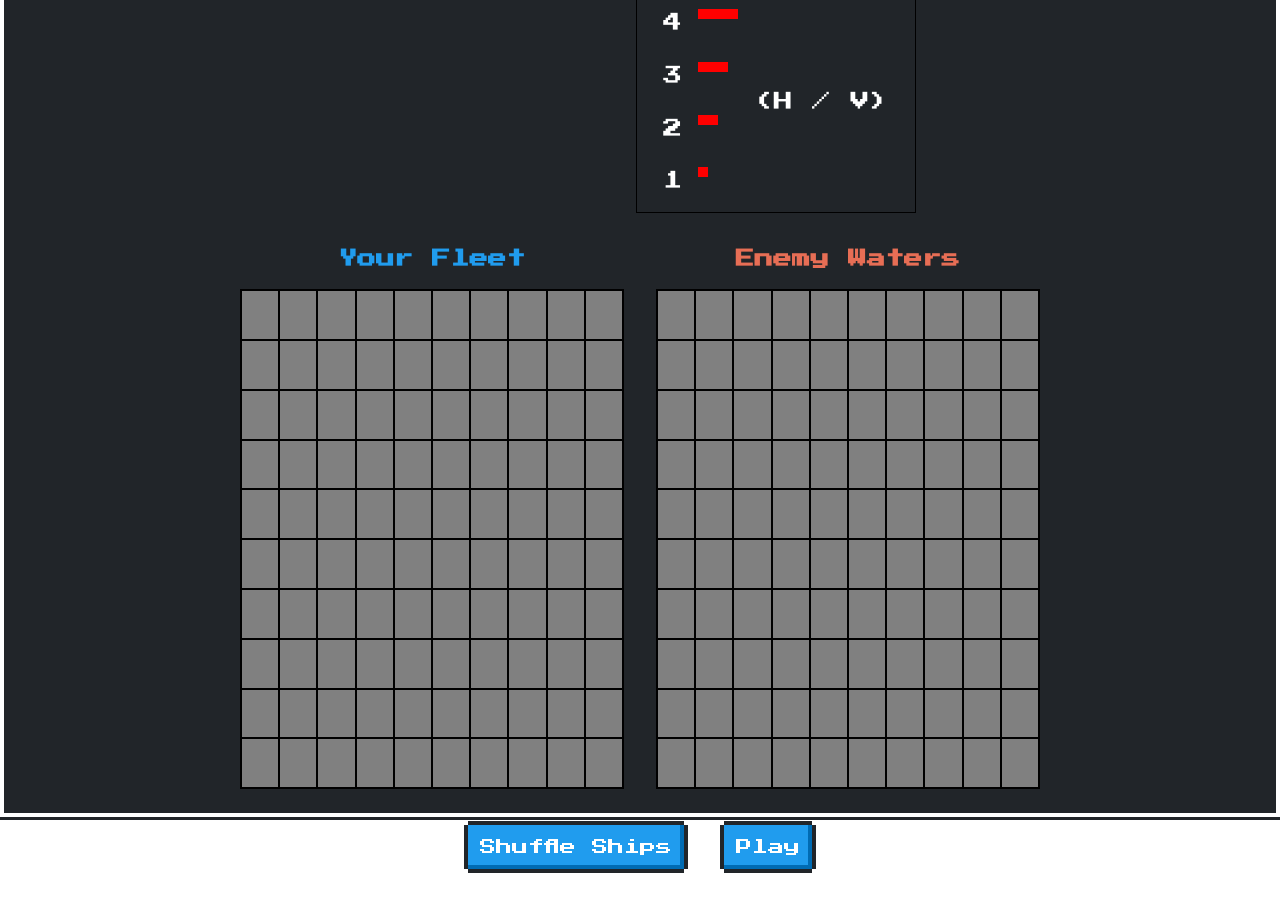
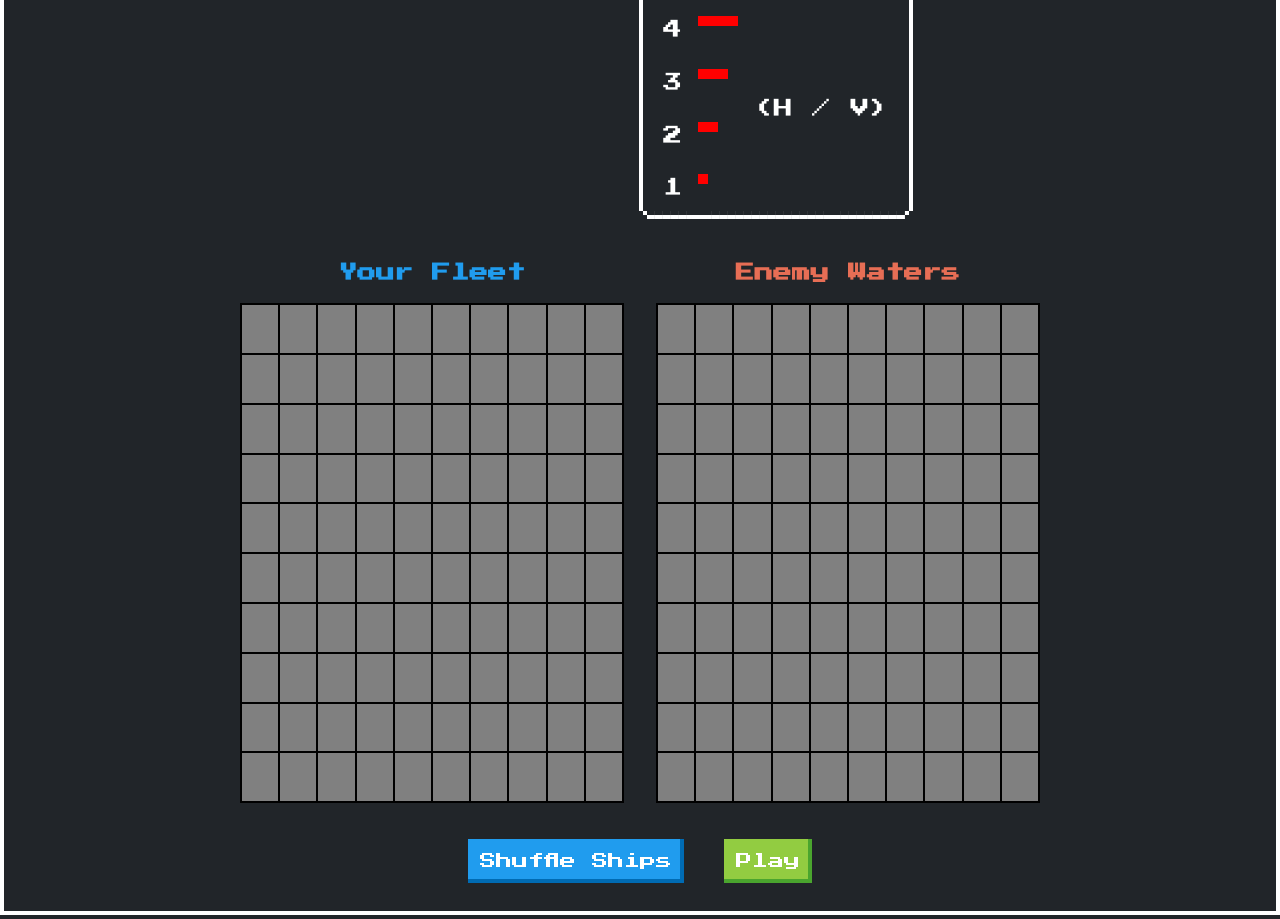
Before and after one commit to Appropriate32/Battleship, a website built with webpack: page src/template.html in a window 1280 px wide. Shown: the part 200-1119 px from the top of the page. Before the commit the page ends 1073 px from the top, so only its background shows below. Built offline with nearby package versions, Linux system fonts and the light colour scheme.

Commit message:
Some visual tweaks

```diff
--- a/src/styles.css
+++ b/src/styles.css
@@ -11,6 +11,8 @@ body {
   flex-direction: column;
   justify-content: center;
   align-items: center;
+  background-color: #212529 !important;
+  color: white;
 }
 
 header {
@@ -48,7 +50,6 @@ header {
 }
 
 .board-two .board-cell:hover {
-  background-color: rgba(86, 84, 84, 0.728);
   cursor: crosshair;
 }
 
@@ -99,6 +100,9 @@ header {
 .game-buttons {
   display: flex;
   gap: 2rem;
+
+  width: 100%;
+  justify-content: center;
 }
 
 .body-stuff {
@@ -114,7 +118,6 @@ header {
 
 .ships-container {
   min-width: 280px;
-  border: 1px solid black;
   padding: 1rem;
   display: flex;
   flex-direction: column;
--- a/src/template.html
+++ b/src/template.html
@@ -23,7 +23,7 @@
 
     <main class="body-stuff nes-container is-dark with-title">
       <p class="title">Command Center</p>
-      <div class="ships-container">
+      <div class="ships-container nes-container is-rounded is-dark">
         <h1>Ships</h1>
 
         <div class="selection-wrapper">
@@ -91,11 +91,12 @@
           <div class="board-two"></div>
         </div>
       </div>
+      <section class="game-buttons">
+        <button class="nes-btn is-primary shuffle-btn">Shuffle Ships</button>
+        <button class="nes-btn is-primary is-success play-btn">Play</button>
+      </section>
     </main>
-    <section class="game-buttons">
-      <button class="nes-btn is-primary shuffle-btn">Shuffle Ships</button>
-      <button class="nes-btn is-primary play-btn">Play</button>
-    </section>
+
     <div class="winner-overlay hidden" id="winner-overlay">
       <div class="winner-modal">
         <h2 id="winner-text" class="nes-text title"></h2>
```
